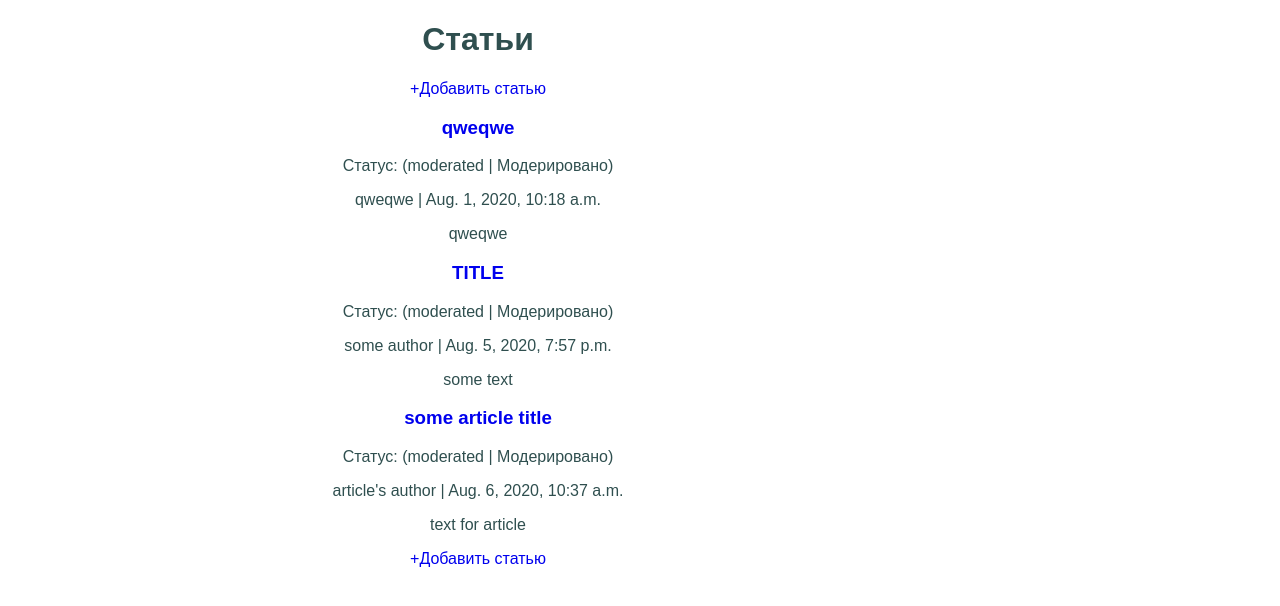
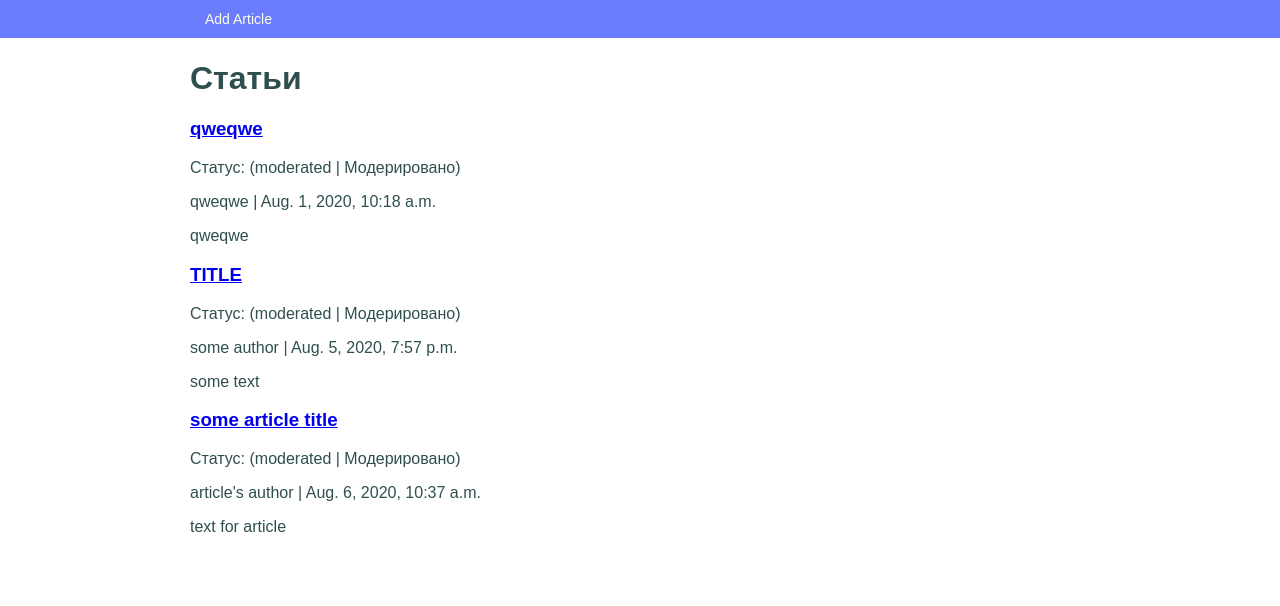
Before and after one commit to Colorados/Hello_Django_45_Articles, a Django app: page / in a window 1280 px wide. Shown: the top 606 px of the page. Run offline with Django 3.2, Linux system fonts and the light colour scheme; data comes from the database, SQL or seed files in the repository.

Commit message:
Добавлена навигационная разметка и стили

```diff
--- a/source/webapp/static/css/style.css
+++ b/source/webapp/static/css/style.css
@@ -1,14 +1,50 @@
 body {
     background: white;
     font-family: Arial, "Helvetica Neue", Helvetica, sans-serif;
+    font-size: 16px;
     color: darkslategray;
+    margin-top: 60px;
 }
 
 .container {
-    width: 940px;
-    text-align: center;
+    margin: 0 auto;
+    width: 100%;
+    max-width: 900px ;
 }
 
-a {
+.navbar {
+    display: block;
+    background: #6a7dff;
+    position: fixed;
+    top: 0;
+    right: 0;
+    left: 0;
+    font-size: 0;
+    box-sizing: border-box;
+    padding: 7px 30px;
+}
+
+.menu {
+    font-size: 14px;
+    line-height: 1;
+    padding: 0;
+    margin: 0;
+    display: inline-block;
+    color: #fffee8;
+}
+
+.menu li {
+    display: inline-block;
+}
+
+.menu a {
+    display: inline-block;
     text-decoration: none;
+    color: inherit;
+    padding: 5px 15px;
 }
+
+.menu a:hover {
+    color: #ffc122;
+    text-decoration: underline;
+}
--- a/source/webapp/templates/index.html
+++ b/source/webapp/templates/index.html
@@ -10,16 +10,21 @@
     <link rel="stylesheet" href="{% static 'css/style.css'%}">
 </head>
 <body>
+<nav class="navbar">
+   <div class="container">
+       <ul class="menu">
+           <li><a href="{% url 'article_create' %}">Add Article</a></li>
+       </ul>
+   </div>
+</nav>
 <div class="container">
     <h1>Статьи </h1>
-    <p><a href="{% url 'article_create' %}">+Добавить статью</a></p>
     {% for article in articles %}
         <h3><a href="{% url 'article_view' article.pk %}">{{ article.title }}</a></h3>
         <p>Статус: ({{ article.status }} | {{ article.get_status_display }})</p>
         <p>{{ article.author }} | {{ article.created_at }}</p>
         <div>{{ article.text }}</div>
     {% endfor %}
-    <p><a href="{% url 'article_create' %}">+Добавить статью</a></p>
 </div>
 </body>
 </html>
```
